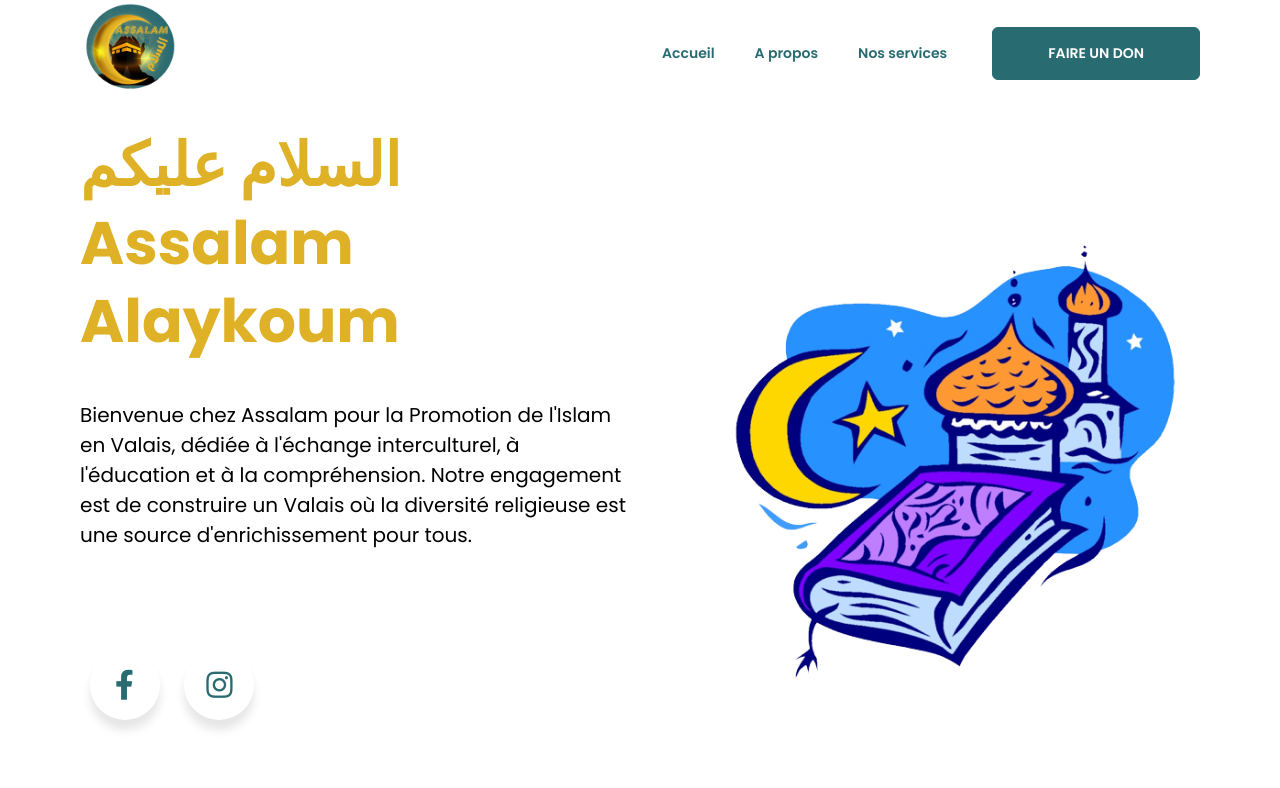
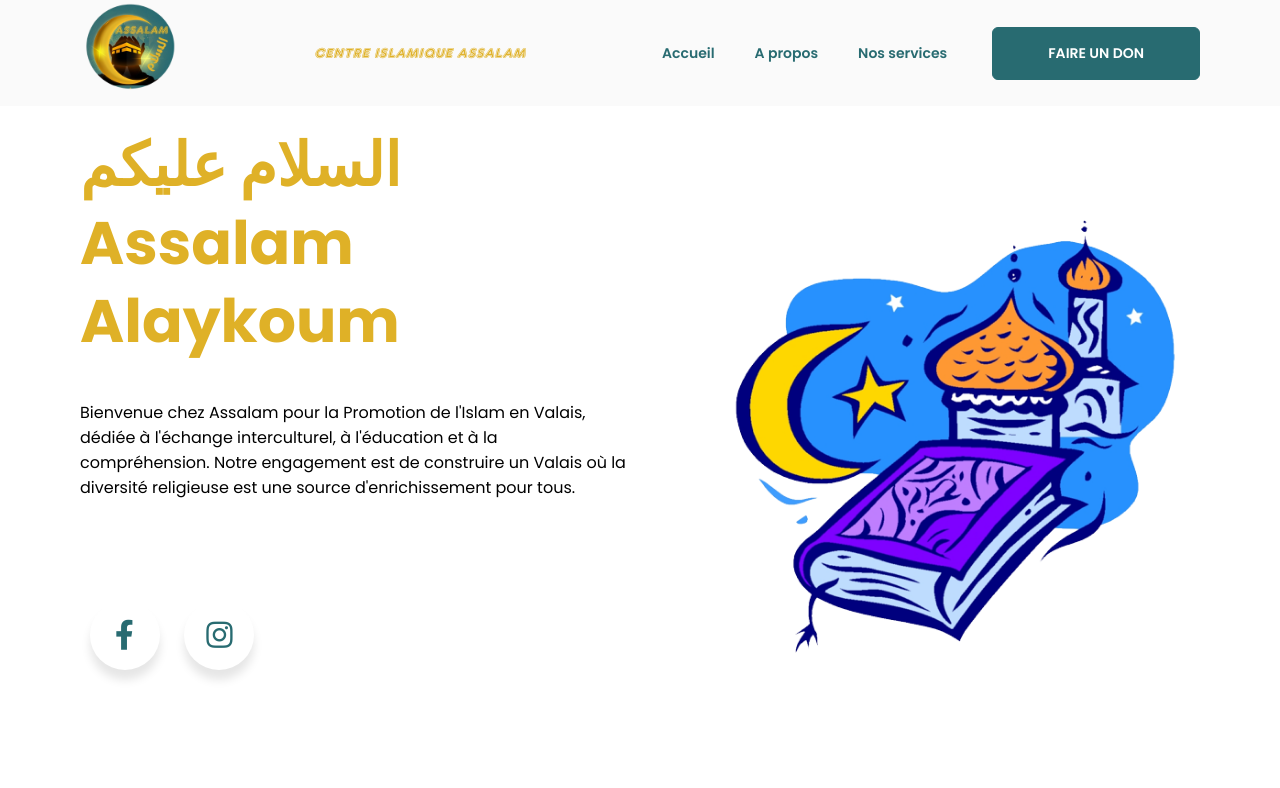
Before and after one commit to KevinCoppey/Centre-Assalam, a plain HTML site: page index.html in a window 1280 px wide. Shown: the top 788 px of the page. Drawn offline with nearby package versions, Linux system fonts and the light colour scheme.

Commit message:
features added
- Title of website added in header with same font as logo

```diff
--- a/assets/css/style.css
+++ b/assets/css/style.css
@@ -54,6 +54,11 @@
 /*-----------------------------------*\
  * #RESET
 \*-----------------------------------*/
+
+@font-face {
+  font-family: "Frankfurter";
+  src: url(../fonts/Frankfurter.otf);
+}
 
 *,
 *::before,
@@ -320,6 +325,23 @@ body {
  * #HEADER
 \*-----------------------------------*/
 
+.title {
+  font-family: "Frankfurter";
+  font-style: italic;
+  font-size: 100%;
+  color: var(--islam-yellow);
+}
+
+.row-title1 {
+  display: inline-block;
+  margin-right: 50px;
+  width: 2px;
+}
+.row-title2 {
+  display: inline-block;
+  width: 2;
+}
+
 /* The sticky class is added to the header with JS when it reaches its scroll position */
 .sticky {
   position: fixed;
@@ -340,7 +362,7 @@ header {
   position: relative;
   padding: 3px 0;
   z-index: 2;
-  color: white;
+  background-color: var(--white-2);
 }
 
 header .container {
@@ -425,7 +447,7 @@ header .container {
 }
 
 .hero-text {
-  font-size: var(--fs-4);
+  font-size: 1400;
   color: var(--black);
 }
 
@@ -827,6 +849,10 @@ footer .logo {
    * HEADER
    */
 
+  .title {
+    font-size: 15px;
+  }
+
   .navbar {
     left: auto;
     width: 300px;
@@ -926,6 +952,9 @@ footer .logo {
    * HEADER
    */
 
+  .title {
+    font-size: 20px;
+  }
   .navbar-wrapper {
     position: relative;
   }
@@ -1040,9 +1069,13 @@ footer .logo {
    * HEADER
    */
 
-   #faireundon{
+  .title {
+    font-size: 15px;
+    padding-left:70px;
+  }
+  #faireundon {
     display: none;
-   }
+  }
 
   .navbar-menu-btn {
     display: none;
@@ -1220,10 +1253,9 @@ footer .logo {
    * REUSED STYLE
    */
 
-
-   #faireundon{
+  #faireundon {
     display: none;
-   }
+  }
 
   .container {
     max-width: 1150px;
--- a/index.html
+++ b/index.html
@@ -32,6 +32,7 @@
     />
   </head>
 
+
   <body id="top">
     <!--
     - #HEADER
@@ -39,6 +40,7 @@
 
     <header id="myHeader">
       <div class="container">
+        <div class="row-title1">
           <a href="#" class="logo">
             <img
               onclick="window.scrollTop(0);"
@@ -47,7 +49,12 @@
               height="100"
             />
           </a>
-
+        </div>
+        <div class="row-title2">
+          <p class="title">
+            Centre islamique Assalam
+          </p>
+        </div>
         <div class="navbar-wrapper">
           <button class="navbar-menu-btn" data-navbar-toggle-btn>
             <ion-icon name="menu-outline" id="burger"></ion-icon>
```
Also changed, not shown: assets/fonts/Frankfurter.otf (added). Lines whose indentation alone changed are shown as unchanged.
